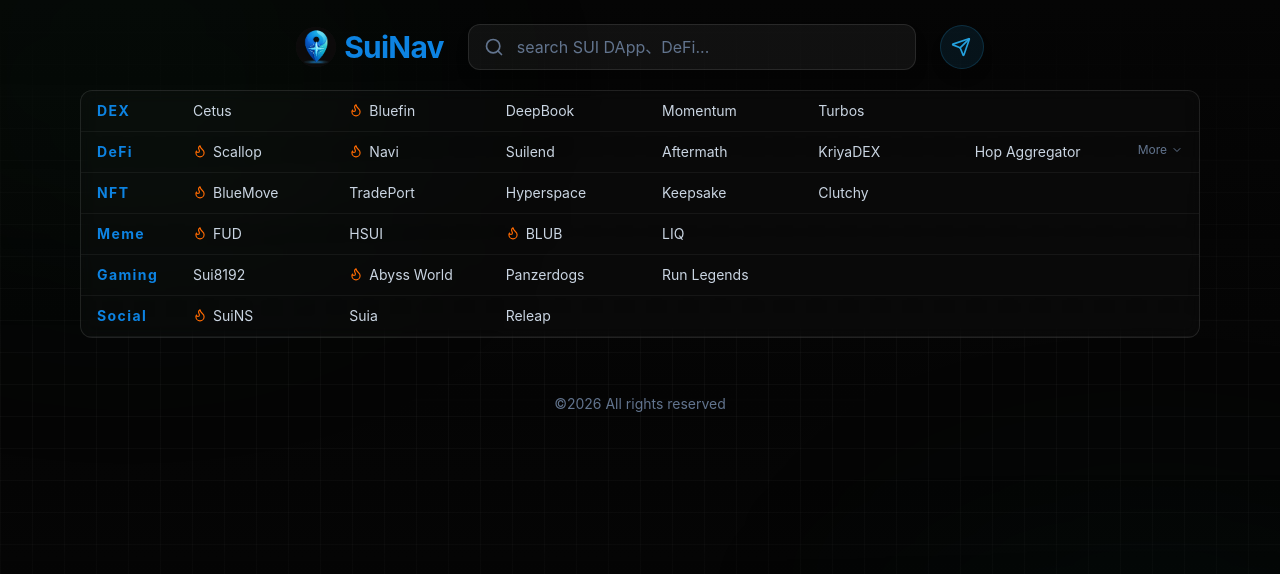
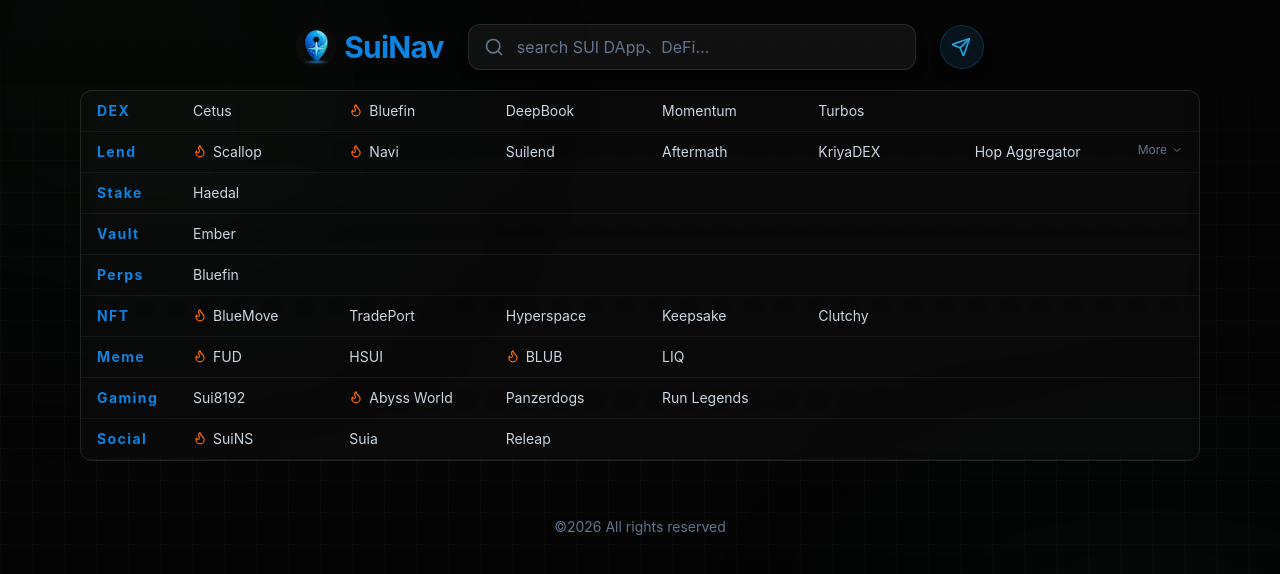
Before and after one commit to otctoken/dappnav, a React (Vite) app: page / in a window 1280 px wide. Shown: the top 574 px of the page. Built offline with nearby package versions, Linux system fonts and the light colour scheme.

Commit message:
260402.1718

```diff
--- a/src/data.ts
+++ b/src/data.ts
@@ -1,4 +1,4 @@
-export type Category = 'DEX' | 'DeFi' | 'NFT' | 'Meme' | 'Gaming' | 'Social' | 'Infrastructure';
+export type Category = 'DEX' | 'Lend' | "Stake" | "Vault" | "Perps" | 'NFT' | 'Meme' | 'Gaming' | 'Social' | 'Infrastructure';
 
 export interface Project {
   id: string;
@@ -9,53 +9,52 @@
   hot?: boolean;
 }
 
-export const categories: Category[] = ['DEX', 'DeFi', 'NFT', 'Meme', 'Gaming', 'Social', 'Infrastructure'];
+export const categories: Category[] = ['DEX', 'Lend', "Stake", "Vault", "Perps", 'NFT', 'Meme', 'Gaming', 'Social', 'Infrastructure'];
 
 export const projects: Project[] = [
   //DEX
   { id: '0-1', name: 'Cetus', description: 'DEX', url: 'https://cetus.zone', category: 'DEX' },
   { id: '0-2', name: 'Bluefin', description: 'DEX', url: 'https://trade.bluefin.io/swap/USDC-SUI', category: 'DEX', hot: true },
   { id: '0-3', name: 'DeepBook', description: 'DEX', url: 'https://www.deepbook.tech/', category: 'DEX' },
-  { id: '0-3', name: 'Momentum', description: 'DEX', url: 'https://app.mmt.finance/trade', category: 'DEX' },
+  { id: '0-4', name: 'Momentum', description: 'DEX', url: 'https://app.mmt.finance/trade', category: 'DEX' },
   { id: '0-300', name: 'Turbos', description: 'DEX', url: 'https://app.turbos.finance/#/trade', category: 'DEX' },
-
-  // DeFi
-  { id: '1', name: 'Scallop', description: 'Next Gen Money Market', url: 'https://scallop.io', category: 'DeFi', hot: true },
-  { id: '2', name: 'Navi', description: 'Liquidity Protocol', url: 'https://naviprotocol.io', category: 'DeFi', hot: true },
-  { id: '5', name: 'Suilend', description: 'Lending protocol', url: 'https://suilend.fi', category: 'DeFi' },
-  { id: '11', name: 'Aftermath', description: 'All-in-one DeFi', url: 'https://aftermath.finance', category: 'DeFi' },
-  { id: '12', name: 'KriyaDEX', description: 'Institutional DEX', url: 'https://kriya.finance', category: 'DeFi' },
-  { id: '16', name: 'Hop Aggregator', description: 'DEX aggregator', url: 'https://hop.ag', category: 'DeFi' },
-  { id: '19', name: 'FlowX', description: 'Ecosystem DEX', url: 'https://flowx.finance', category: 'DeFi' },
-  { id: '20', name: 'Typus', description: 'Option vaults', url: 'https://typus.finance', category: 'DeFi', hot: true },
-  { id: '21', name: 'Bucket', description: 'CDP Protocol', url: 'https://bucketprotocol.io', category: 'DeFi' },
-
+  // Lend
+  { id: '1-1', name: 'Scallop', description: 'Next Gen Money Market', url: 'https://scallop.io', category: 'Lend', hot: true },
+  { id: '1-2', name: 'Navi', description: 'Liquidity Protocol', url: 'https://naviprotocol.io', category: 'Lend', hot: true },
+  { id: '1-3', name: 'Suilend', description: 'Lending protocol', url: 'https://suilend.fi', category: 'Lend' },
+  { id: '1-4', name: 'Aftermath', description: 'All-in-one DeFi', url: 'https://aftermath.finance', category: 'Lend' },
+  { id: '1-5', name: 'KriyaDEX', description: 'Institutional DEX', url: 'https://kriya.finance', category: 'Lend' },
+  { id: '1-6', name: 'Hop Aggregator', description: 'DEX aggregator', url: 'https://hop.ag', category: 'Lend' },
+  { id: '1-7', name: 'FlowX', description: 'Ecosystem DEX', url: 'https://flowx.finance', category: 'Lend' },
+  { id: '1-8', name: 'Typus', description: 'Option vaults', url: 'https://typus.finance', category: 'Lend', hot: true },
+  { id: '1-9', name: 'Bucket', description: 'CDP Protocol', url: 'https://bucketprotocol.io', category: 'Lend' },
+  //Stake
+  { id: '2-1', name: 'Haedal', description: 'Stake SUI、WAL', url: 'https://www.haedal.xyz/stake', category: 'Stake' },
+  //Vault
+  { id: '3-1', name: 'Ember', description: 'Manage your wealth onchain', url: 'https://ember.so/', category: 'Vault' },
+  //Perps
+  { id: '4-1', name: 'Bluefin', description: 'Leveraged contracts', url: 'https://trade.bluefin.io/pro/BTC-PERP', category: 'Perps' },
   // NFT
   { id: '6', name: 'BlueMove', description: 'NFT marketplace', url: 'https://bluemove.net', category: 'NFT', hot: true },
   { id: '7', name: 'TradePort', description: 'NFT trading platform', url: 'https://tradeport.xyz', category: 'NFT' },
   { id: '13', name: 'Hyperspace', description: 'Multi-chain NFT', url: 'https://hyperspace.xyz', category: 'NFT' },
   { id: '22', name: 'Keepsake', description: 'Gaming NFT Marketplace', url: 'https://keepsake.gg', category: 'NFT' },
   { id: '23', name: 'Clutchy', description: 'Gaming & NFT', url: 'https://clutchy.io', category: 'NFT' },
-
-
   // Meme
   { id: '8', name: 'FUD', description: 'Premier meme coin', url: 'https://fudthepug.com', category: 'Meme', hot: true },
   { id: '18', name: 'HSUI', description: 'Community meme', url: 'https://hsui.io', category: 'Meme' },
   { id: '24', name: 'BLUB', description: 'Dirty meme coin', url: 'https://blub.io', category: 'Meme', hot: true },
   { id: '25', name: 'LIQ', description: 'Liquidity meme', url: 'https://liq.io', category: 'Meme' },
-
   // Gaming
   { id: '10', name: 'Sui8192', description: 'On-chain 2048', url: 'https://ethoswallet.github.io/Sui8192/', category: 'Gaming' },
   { id: '17', name: 'Abyss World', description: 'Action-RPG Web3', url: 'https://abyssworld.games', category: 'Gaming', hot: true },
   { id: '26', name: 'Panzerdogs', description: 'P2E Tank Brawler', url: 'https://panzerdogs.io', category: 'Gaming' },
   { id: '27', name: 'Run Legends', description: 'Fitness Battle Game', url: 'https://runlegends.com', category: 'Gaming' },
-
   // Social
   { id: '9', name: 'SuiNS', description: 'Sui Name Service', url: 'https://suins.io', category: 'Social', hot: true },
   { id: '28', name: 'Suia', description: 'POAP & Social', url: 'https://suia.io', category: 'Social' },
   { id: '29', name: 'Releap', description: 'Decentralized Social', url: 'https://releap.xyz', category: 'Social' },
-
-  // Infrastructure
+  // tool
   { id: '14', name: 'Sui Vision', description: 'Blockchain explorer', url: 'https://suivision.xyz', category: 'tool', hot: true },
   { id: '15', name: 'Suiscan', description: 'Analytics and explorer', url: 'https://suiscan.xyz', category: 'tool' },
   { id: '30', name: 'Shinami', description: 'API & Node Service', url: 'https://shinami.com', category: 'tool' },
```
